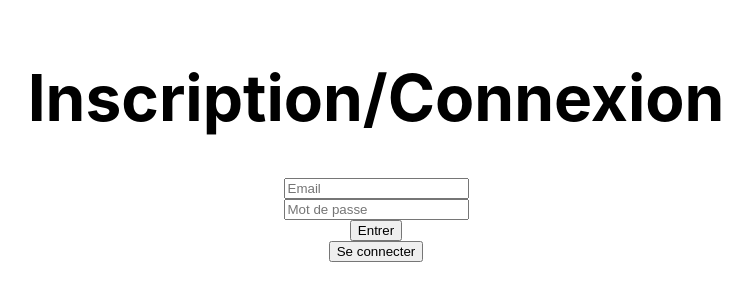
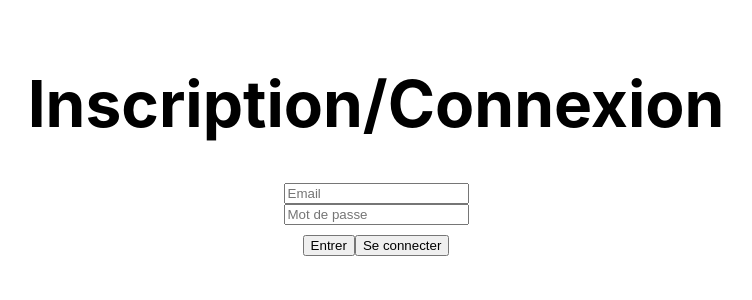
Before and after one commit to Etiolate7/Auth-module, a Next.js app in the folder auth-module-frontend/: page / in a window 1280 px wide. Shown: the part 260-560 px from the top of the page, without its empty margins (264-1016 px from the left). Built offline with nearby package versions, Linux system fonts and the light colour scheme.

Commit message:
[FIX]small css

```diff
--- a/auth-module-frontend/components/Home.js
+++ b/auth-module-frontend/components/Home.js
@@ -53,8 +53,10 @@ function Home() {
         <text>{erreurInscription}</text>
         <input onChange={(e) => setInscriptionEmail(e.target.value)} value={inscriptionEmail} placeholder="Email"></input>
         <input onChange={(e) => setInscriptionPassword(e.target.value)} value={inscriptionPassword} placeholder="Mot de passe"></input>
+        <div className={styles.buttons}>
         <button onClick={SuivantInscription}>Entrer</button>
         <button onClick={SuivantConnexion}>Se connecter</button>
+        </div>
       </main>
     </div>
   );
--- a/auth-module-frontend/styles/Home.module.css
+++ b/auth-module-frontend/styles/Home.module.css
@@ -5,6 +5,11 @@
   align-items: center;
   min-height: 100vh;
   padding: 4rem 0;
+}
+
+.buttons {
+  display: flex;
+  margin-top: 10px;
 }
 
 .title {
```
